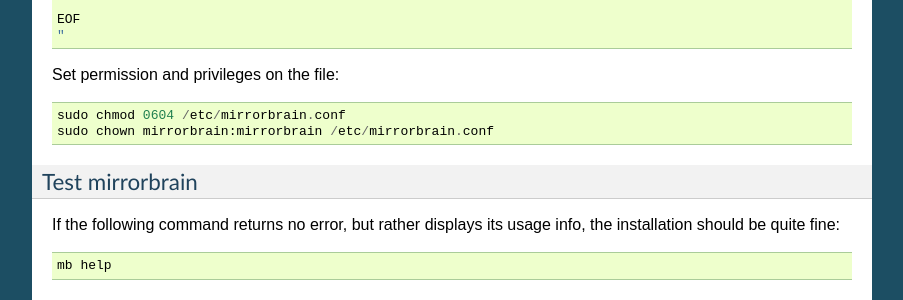
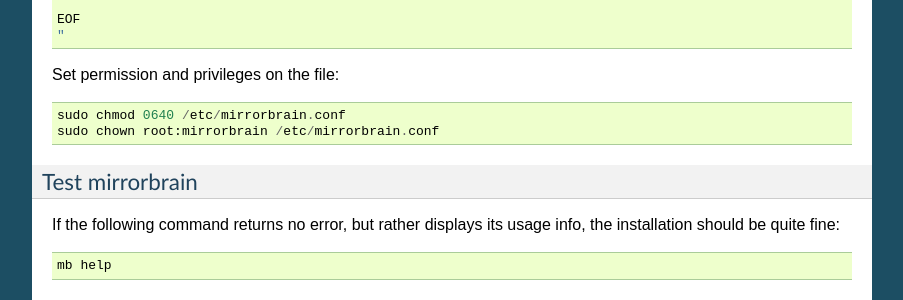
Before and after one commit to hayalci/mirrorbrain, a Sphinx documentation site: the page built from docs/installation/debian.rst, in a window 1280 px wide and 900 px high, scrolled down 3628 px. Shown: the part 152-452 px from the top of the window, without its empty margins (198-1101 px from the left). Built offline with Sphinx 7.4.7, drawn with Linux system fonts in a browser that asks for light colours.

Commit message:
Fix mirrorbrain.conf premissions from 604 to 640 and chmod from mirrorbrain:mirrorbrain to root:mirrorbrain
git-svn-id: http://svn.mirrorbrain.org/svn/mirrorbrain/trunk@7841 2d291e14-ff0c-0410-a3fa-d5caa9871f55

```diff
--- a/docs/installation/debian.rst
+++ b/docs/installation/debian.rst
@@ -234,8 +234,8 @@
 
 Set permission and privileges on the file::
 
-  sudo chmod 0604 /etc/mirrorbrain.conf
-  sudo chown mirrorbrain:mirrorbrain /etc/mirrorbrain.conf
+  sudo chmod 0640 /etc/mirrorbrain.conf
+  sudo chown root:mirrorbrain /etc/mirrorbrain.conf
 
 
 Test mirrorbrain
```
